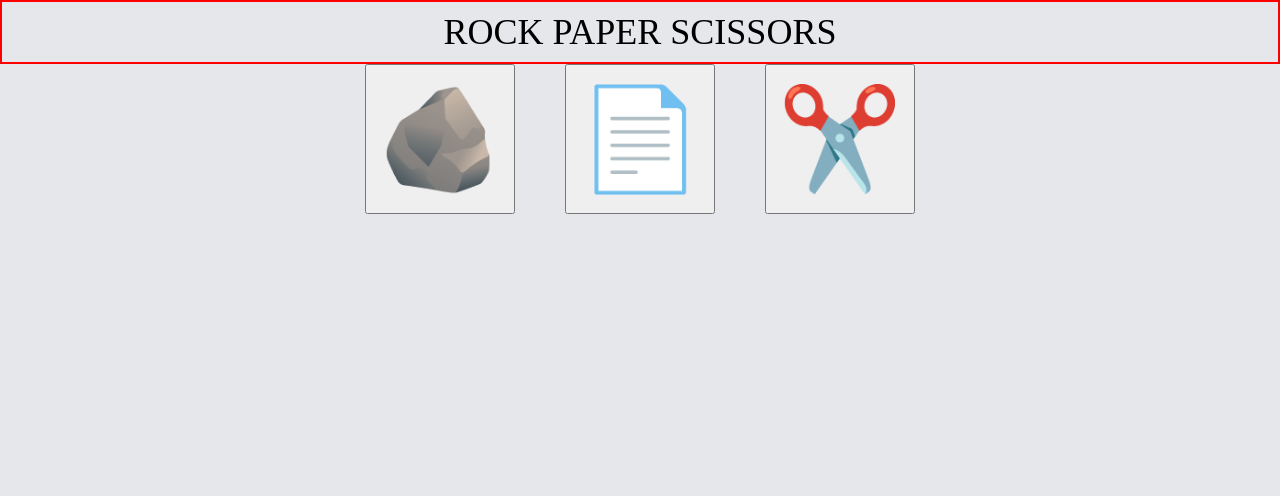
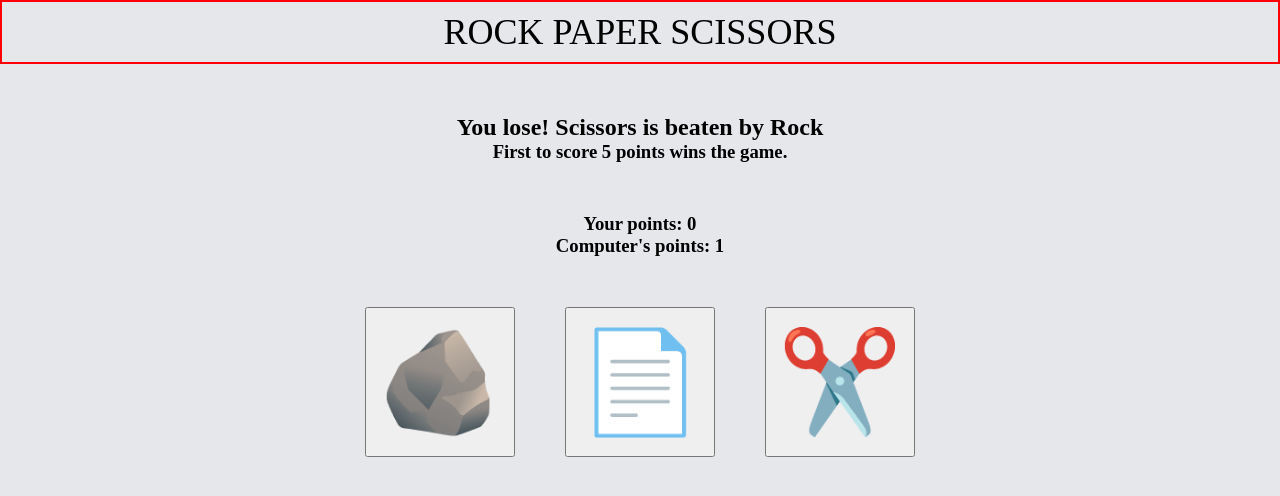
Before and after one commit to athul-tmp/rock-paper-scissors, a plain HTML site: page index.html in a window 1280 px wide. Both pictures are taken after a click on the button "✂️". Drawn offline with Linux system fonts and the light colour scheme.

Commit message:
Added js to create UI
Added js to make the UI interact according to player choices

```diff
--- a/index.html
+++ b/index.html
@@ -3,17 +3,28 @@
 <head>
     <meta charset="UTF-8">
     <meta name="viewport" content="width=device-width, initial-scale=1.0">
-    <!-- <script src="rock_paper_scissors.js"></script> -->
+    <script src="rock_paper_scissors.js" defer></script>
     <link href="styles.css" rel="stylesheet">
     <title>Rock Paper Scissors</title>
 </head>
 <body>
     <header>ROCK PAPER SCISSORS</header>
-    <div class="choices">
-        <button id="rock">🪨</button>
-        <button id="paper">📄</button>
-        <button id="scissors">✂️</button>
-    </div>
+
+    <main>
+        <div class="text">
+            <h2>Click on your choice!</h2>
+            <h3>First to score 5 points wins the game.</h3>
+        </div>
+        <div class="points">
+            <h3>Your points:</h3>
+            <h3>Computer's points:</h3>
+        </div>
+        <div class="choices">
+            <button id="rock">🪨</button>
+            <button id="paper">📄</button>
+            <button id="scissors">✂️</button>
+        </div>
+    </main>
     <!-- <footer>Created by me</footer> -->
 </body>
 </html>
--- a/rock_paper_scissors.js
+++ b/rock_paper_scissors.js
@@ -1,5 +1,5 @@
 let hand = ["rock", "paper", "scissors"];
-let userScore = 0;
+let playerScore = 0;
 let computerScore = 0;
 
 function getComputerChoice() {
@@ -11,15 +11,15 @@ function playRound(playerSelection, computerSelection) {
         return "It's a tie!";
     }
     if (playerSelection === "rock" && computerSelection === "scissors") {
-        userScore++;
+        playerScore++;
         return "You win! Rock beats Scissors"
     }
     if (playerSelection === "paper" && computerSelection === "rock") {
-        userScore++;
+        playerScore++;
         return "You win! Paper beats Rock"
     }
     if (playerSelection === "scissors" && computerSelection === "paper") {
-        userScore++;
+        playerScore++;
         return "You win! Scissors beats Paper"
     }
     if (playerSelection === "rock" && computerSelection === "paper") {
@@ -39,26 +39,28 @@ function playRound(playerSelection, computerSelection) {
 function playGame(){
     let playerSelection;
     let computerSelection;
-    // for (let i = 1; i < 6; i++) {
-    //     playerSelection = prompt("Rock, Paper, or Scissors?:")
-    //     playerSelection = playerSelection.toLowerCase();
-    //     computerSelection = getComputerChoice();
-    //     console.log("Round = " + i);
-    //     console.log("Your choice: " + playerSelection + ", Computer's choice: " + computerSelection);
-    //     console.log(playRound(playerSelection, computerSelection));
-    //     console.log("Your score: " + userScore + ", Computer's score: " + computerScore);
-    // }
 
-    if (userScore > computerScore) {
-        console.log("You won the game!")
-    }
-    else if (computerScore > userScore) {
-        console.log("You lost the game. Good luck next time!")
-    }
-    else {
-        console.log("The game is tied!")
-    }
+    const buttons = document.querySelectorAll('button');
+    buttons.forEach((button) => {
+        button.addEventListener('click', () => {
+            playerSelection = button.id
+            computerSelection = getComputerChoice()
+            const outcome = document.querySelector(".text > h2")
+            outcome.textContent = playRound(playerSelection, computerSelection)
+            const points = document.querySelector(".points")
+            points.firstElementChild.textContent = "Your points: " + playerScore
+            points.lastElementChild.textContent = "Computer's points: " + computerScore
 
+            if (computerScore == 5) {
+            buttons.forEach((button) => {button.disabled = true});
+
+            }
+            if (playerScore == 5) {
+            buttons.forEach((button) => {button.disabled = true});
+            }
+
+        });
+    });
 }
 
 playGame();
--- a/styles.css
+++ b/styles.css
@@ -19,7 +19,20 @@ button {
     height: 150px;
     font-size: 100px;
 }
-
+.text {
+    margin: 50px;
+    display: flex;
+    flex-direction: column;
+    justify-content: center;
+    align-items: center;
+}
+.points {
+    margin: 50px 0 50px 0;
+    display: flex;
+    flex-direction: column;
+    justify-content: center;
+    align-items: center;
+}
 .choices {
     display: flex;
     justify-content: center;
```
